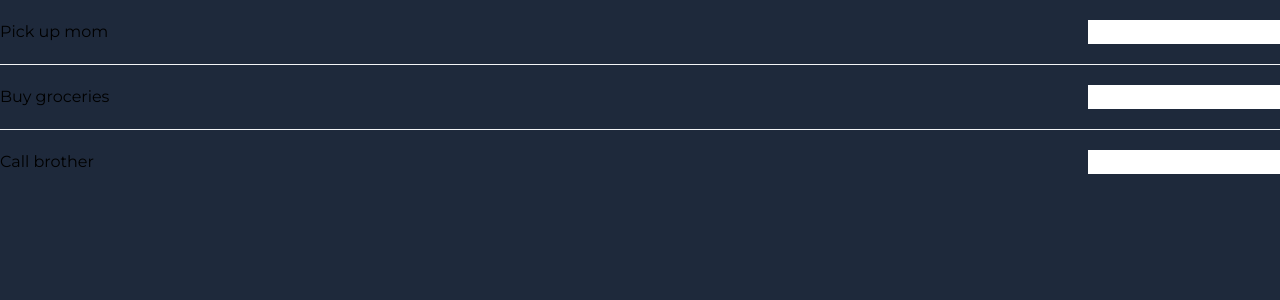
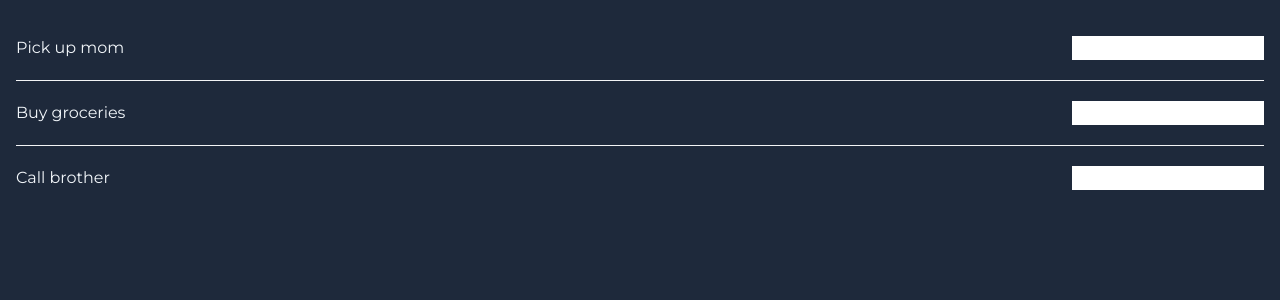
Before and after one commit to luisSilvaEs/todo-nextjs, a Next.js app: page / in a window 1280 px wide. Shown: the top 300 px of the page. Built offline with nearby package versions, Linux system fonts and the light colour scheme.

Commit message:
UI styling: set label color white. Set a container to center page

```diff
--- a/app/components/ToDo/TodoItem.tsx
+++ b/app/components/ToDo/TodoItem.tsx
@@ -1,16 +1,21 @@
 interface TodoItemProps {
-  key: number;
+  id: number;
   task: string;
 }
 
-const TodoItem = ({ key, task }: TodoItemProps) => {
+const TodoItem = ({ id, task }: TodoItemProps) => {
   return (
-    <li key={key} className="flex justify-between gap-x-6 py-5">
-      <div className="flex min-w-0 gap-x-4">
-        <p>{task}</p>
+    <li key={id} className="flex justify-between gap-x-6 py-5">
+      <div className="flex min-w-0 gap-x-4 text-slate-100">
+        <label
+          htmlFor={`${id}`}
+          className="cursor-pointer peer-checked:line-through peer-checked:text-slate-500"
+        >
+          {task}
+        </label>
       </div>
       <div className="hidden shrink-0 sm:flex sm:flex-col sm:items-end">
-        <input type="ckeckbox" className="cursor-pointer peer" />
+        <input id={`${id}`} type="ckeckbox" className="cursor-pointer peer" />
       </div>
     </li>
   );
--- a/app/components/ToDo/TodoList.tsx
+++ b/app/components/ToDo/TodoList.tsx
@@ -19,7 +19,7 @@ const TodoList = () => {
   return (
     <ul role="list" className="divide-y divide-gray-100">
       {notes.map((item, index) => (
-        <TodoItem key={index} task={item.description} />
+        <TodoItem id={index + 1} task={item.description} />
       ))}
     </ul>
   );
--- a/app/layout.tsx
+++ b/app/layout.tsx
@@ -14,7 +14,11 @@ export default function RootLayout({
 }>) {
   return (
     <html lang="en">
-      <body className={`${monserrat.className} bg-slate-800`}>{children}</body>
+      <body
+        className={`${monserrat.className} bg-slate-800 container mx-auto p-4`}
+      >
+        {children}
+      </body>
     </html>
   );
 }
```
